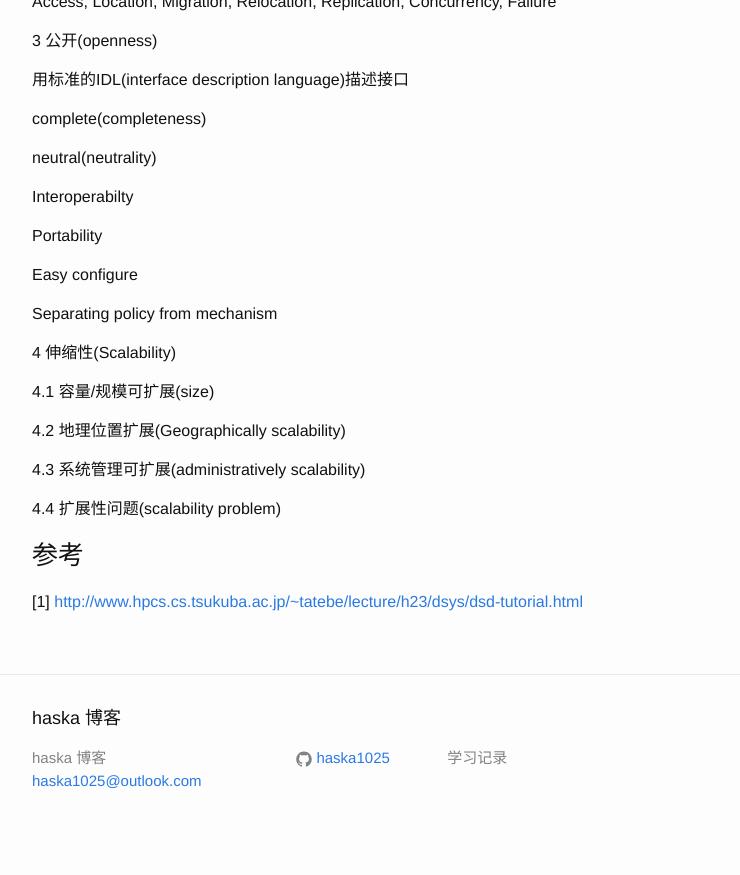
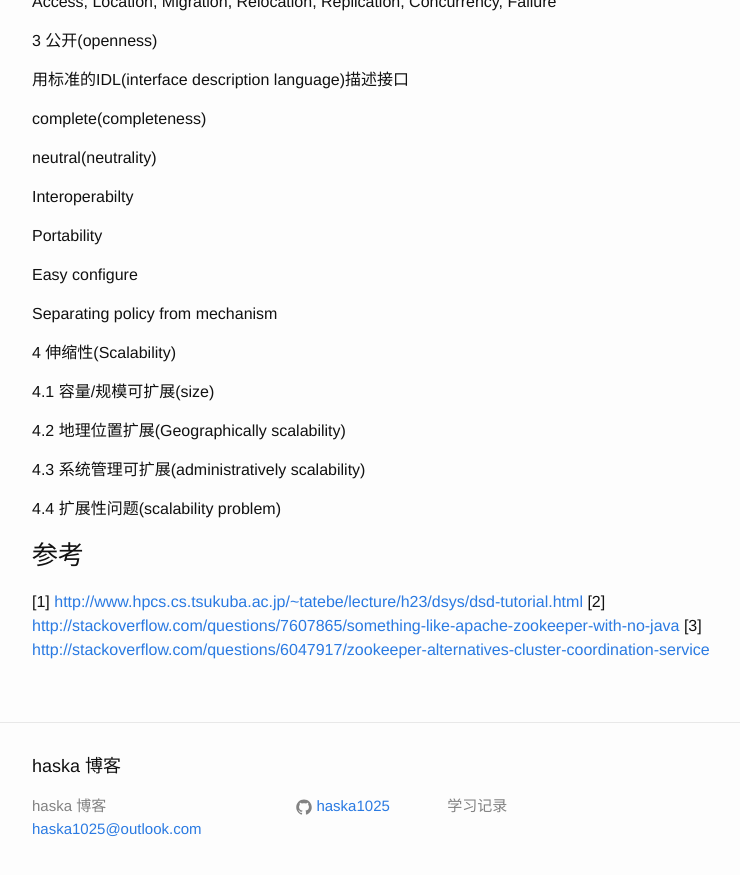
Before and after one commit to haska1025/haska1025.github.io, a Jekyll site: the page built from _posts/2016-08-04-study_distribted_system.md, in a window 1280 px wide and 900 px high, scrolled down 669 px. Shown: the top 875 px of the window, without its empty margins (238-978 px from the left). Built offline with Jekyll 4.4.1, drawn with Linux system fonts in a browser that asks for light colours; before the commit the page ends 1521 px from its top, so only the background shows below that.

Commit message:
Update 2016-08-04-study_distribted_system.md

```diff
--- a/_posts/2016-08-04-study_distribted_system.md
+++ b/_posts/2016-08-04-study_distribted_system.md
@@ -58,3 +58,5 @@ Separating policy from mechanism
 ### 参考
 
 [1] <http://www.hpcs.cs.tsukuba.ac.jp/~tatebe/lecture/h23/dsys/dsd-tutorial.html>
+[2] <http://stackoverflow.com/questions/7607865/something-like-apache-zookeeper-with-no-java>
+[3] <http://stackoverflow.com/questions/6047917/zookeeper-alternatives-cluster-coordination-service>
```
